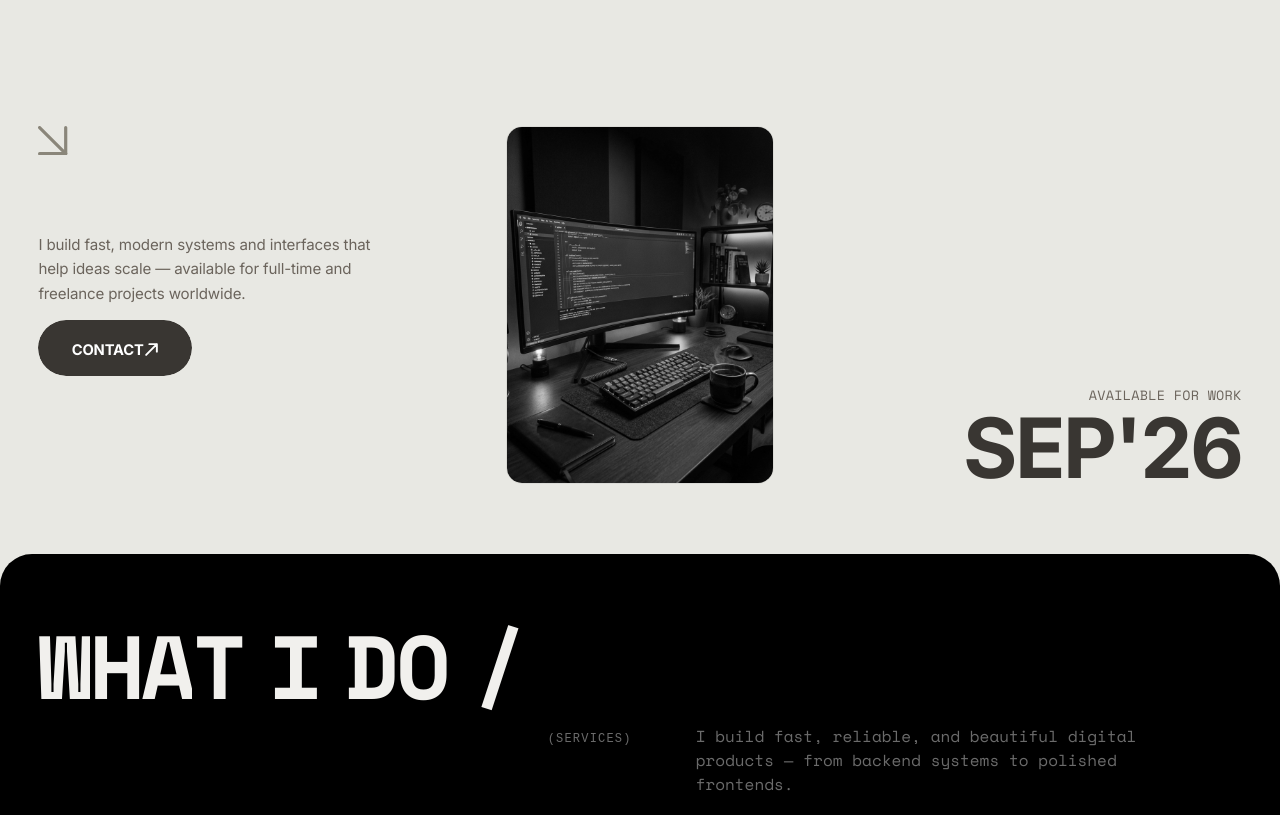
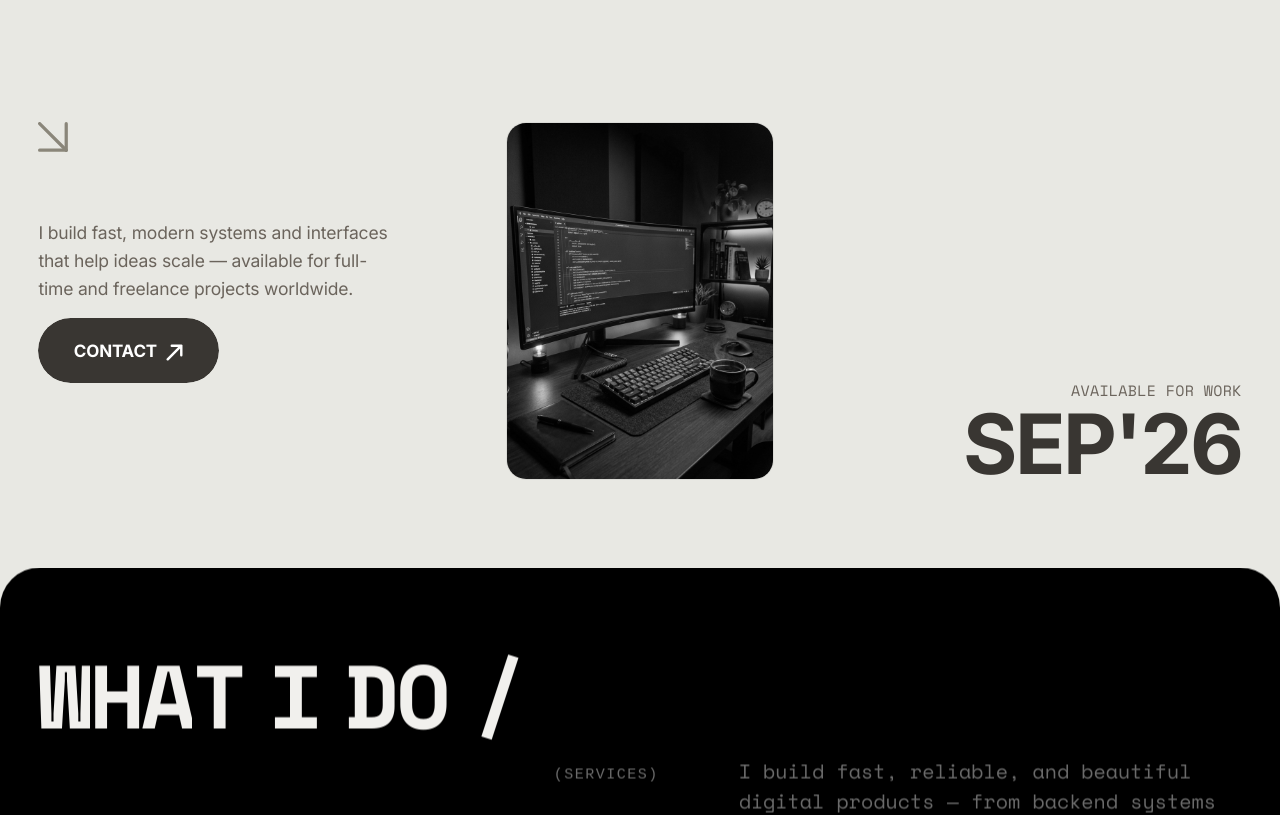
Before and after one commit to GOTENKS48/portfolio, a Next.js app: page / in a window 1280 px wide. Shown: the part 300-1115 px from the top of the page. Built offline with nearby package versions, Linux system fonts and the light colour scheme; a web font is replaced by a local one.

Commit message:
Update website scaling

```diff
--- a/app/globals.css
+++ b/app/globals.css
@@ -117,7 +117,7 @@
 }
 
 html {
-  font-size: 16px;
+  font-size: 20px;
 }
 
 body {
@@ -133,7 +133,7 @@ body {
 /* ─── Custom Scrollbar ────────────────────────────────────────────────────── */
 
 ::-webkit-scrollbar {
-  width: 4px;
+  width: 5px;
 }
 
 ::-webkit-scrollbar-track {
@@ -142,7 +142,7 @@ body {
 
 ::-webkit-scrollbar-thumb {
   background: var(--color-muted);
-  border-radius: 2px;
+  border-radius: 2.5px;
 }
 
 /* Hide scrollbar for horizontal scroll containers */
@@ -216,7 +216,7 @@ body {
   }
 
   50% {
-    box-shadow: 0 0 0 6px rgba(34, 197, 94, 0);
+    box-shadow: 0 0 0 7.5px rgba(34, 197, 94, 0);
   }
 }
 
@@ -287,7 +287,7 @@ body {
 
 .nav-link:hover {
   color: var(--color-text-muted);
-  transform: translateX(8px);
+  transform: translateX(10px);
 }
 
 /* Cursor follower */
@@ -295,12 +295,12 @@ body {
   position: fixed;
   left: 0;
   top: 0;
-  width: 76px;
-  height: 76px;
+  width: 95px;
+  height: 95px;
   border-radius: 50%;
   pointer-events: none;
   z-index: 50;
-  transform: translate(-6px, -6px);
+  transform: translate(-7.5px, -7.5px);
   transition: opacity 200ms ease, transform 200ms cubic-bezier(0.2, 0, 0.2, 1);
   mix-blend-mode: difference;
 }
@@ -314,8 +314,8 @@ body {
 }
 
 .project-card-link:focus-visible {
-  outline: 2px solid rgba(255, 255, 255, 0.4);
-  outline-offset: 6px;
+  outline: 2.5px solid rgba(255, 255, 255, 0.4);
+  outline-offset: 7.5px;
   border-radius: 1rem;
 }
 
@@ -328,8 +328,8 @@ body {
 
 /* Available dot */
 .available-dot {
-  width: 8px;
-  height: 8px;
+  width: 10px;
+  height: 10px;
   border-radius: 50%;
   background: #22c55e;
   animation: available-pulse 2s ease infinite;
@@ -363,7 +363,7 @@ body {
 /* Project card */
 .project-card {
   flex-shrink: 0;
-  width: min(85vw, 900px);
+  width: min(85vw, 1125px);
   background: #111111;
   border-radius: 1.25rem;
   overflow: hidden;
--- a/components/ContactReveal.tsx
+++ b/components/ContactReveal.tsx
@@ -29,11 +29,11 @@ export default function ContactReveal({ children }: ContactRevealProps) {
       const isDesktop = vw >= 1024
       const isTablet = vw >= 768 && vw < 1024
       return {
-        overlap: isDesktop ? 335 : isTablet ? 280 : 230,
-        gap: isDesktop ? 36 : isTablet ? 32 : 28,
+        overlap: isDesktop ? 419 : isTablet ? 350 : 288,
+        gap: isDesktop ? 45 : isTablet ? 40 : 35,
       }
     }
-    return { overlap: 335, gap: 36 }
+    return { overlap: 419, gap: 45 }
   })
 
   useEffect(() => {
@@ -52,13 +52,13 @@ export default function ContactReveal({ children }: ContactRevealProps) {
         const motionRect = motionEl.getBoundingClientRect()
         const h2Rect = h2.getBoundingClientRect()
         // Line 1 ("LET'S MAKE") bottom divider + radius compensation + extra tuck
-        const lineDivider = h2Rect.top + h2Rect.height * 0.52 + 135
-        measuredOverlap = Math.round(Math.max(200, lineDivider - motionRect.top))
+        const lineDivider = h2Rect.top + h2Rect.height * 0.52 + 169
+        measuredOverlap = Math.round(Math.max(250, lineDivider - motionRect.top))
       } else {
-        measuredOverlap = Math.round(Math.min(Math.max(240, vw * 0.25), 420))
+        measuredOverlap = Math.round(Math.min(Math.max(300, vw * 0.25), 525))
       }
 
-      const measuredGap = Math.round(Math.min(Math.max(28, vw * 0.025), 40))
+      const measuredGap = Math.round(Math.min(Math.max(35, vw * 0.025), 50))
       setMetrics((prev) => {
         if (Math.abs(prev.overlap - measuredOverlap) > 4 || Math.abs(prev.gap - measuredGap) > 2) {
           return { overlap: measuredOverlap, gap: measuredGap }
--- a/components/ContactSection.tsx
+++ b/components/ContactSection.tsx
@@ -28,7 +28,7 @@ const socialLinks = [
 
 export default function ContactSection() {
   const ref = useRef(null)
-  const inView = useInView(ref, { once: true, margin: '-80px' })
+  const inView = useInView(ref, { once: true, margin: '-100px' })
   const [form, setForm] = useState({ name: '', email: '', message: '' })
   const [status, setStatus] = useState<'idle' | 'sending' | 'sent'>('idle')
   const [mounted, setMounted] = useState(false)
@@ -256,7 +256,7 @@ export default function ContactSection() {
         <div className="content-width">
           <div className="grid grid-cols-1 md:grid-cols-2 gap-y-12 md:gap-x-0 w-full">
             {/* Left: Menu — underline increases till Socials */}
-            <div className="w-full max-w-[200px] md:max-w-none md:pr-10">
+            <div className="w-full max-w-[250px] md:max-w-none md:pr-10">
               <h4
                 className="font-bold text-sm mb-4 pb-3"
                 style={{
@@ -266,7 +266,7 @@ export default function ContactSection() {
               >
                 Menu
               </h4>
-              <ul className="space-y-2.5 max-w-[200px]">
+              <ul className="space-y-2.5 max-w-[250px]">
                 {menuLinks.map((link) => (
                   <li key={link.label}>
                     <a
@@ -297,7 +297,7 @@ export default function ContactSection() {
             </div>
 
             {/* Middle: Socials — starting point is in the middle of the contact card */}
-            <div className="w-full max-w-[200px]">
+            <div className="w-full max-w-[250px]">
               <h4
                 className="font-bold text-sm mb-4 pb-3"
                 style={{
@@ -342,7 +342,7 @@ export default function ContactSection() {
             {/* In between at the bottom: Local Time — stacked on top of actual time */}
             <div className="flex flex-col items-center justify-center gap-0.5 text-center font-mono order-1 md:order-2">
               <span
-                className="text-[10px] uppercase tracking-wider"
+                className="text-[12.5px] uppercase tracking-wider"
                 style={{ color: 'rgba(20, 20, 20, 0.5)' }}
               >
                 LOCAL TIME
--- a/components/HeroSection.tsx
+++ b/components/HeroSection.tsx
@@ -344,7 +344,7 @@ export default function HeroSection({ triggerReveal = false, isScrolled = false
 
               {/* ── Left Column: Arrow at top edge, Bio & Contact centered in middle of image height ── */}
               <div
-                className="hero-left relative flex flex-col justify-center order-2 md:order-none md:h-[clamp(260px,min(28vw,53.33vh),393.33px)]"
+                className="hero-left relative flex flex-col justify-center order-2 md:order-none md:h-[clamp(325px,min(28vw,53.33vh),491.66px)]"
                 style={{ gap: 'clamp(1rem, 2vh, 1.75rem)' }}
               >
                 {/* ↘ Arrow icon — top-aligned flush with hero image top edge */}
@@ -356,8 +356,8 @@ export default function HeroSection({ triggerReveal = false, isScrolled = false
                 >
                   <svg
                     style={{
-                      width: 'clamp(24px, 2.3vw, 36px)',
-                      height: 'clamp(24px, 2.3vw, 36px)',
+                      width: 'clamp(30px, 2.3vw, 45px)',
+                      height: 'clamp(30px, 2.3vw, 45px)',
                       display: 'block',
                     }}
                     viewBox="6.9 6.9 20.3 20.3"
@@ -384,7 +384,7 @@ export default function HeroSection({ triggerReveal = false, isScrolled = false
                         color: '#6B645C',
                         lineHeight: 1.6,
                         letterSpacing: '-0.01em',
-                        maxWidth: 'clamp(280px, 26vw, 420px)',
+                        maxWidth: 'clamp(350px, 26vw, 525px)',
                       }}
                     >
                       I build fast, modern systems and interfaces that help ideas scale —
@@ -420,8 +420,8 @@ export default function HeroSection({ triggerReveal = false, isScrolled = false
                           display: 'inline-flex',
                           alignItems: 'center',
                           justifyContent: 'center',
-                          width: 'clamp(145px, 12vw, 190px)',
-                          height: 'clamp(52px, 4.4vw, 68px)',
+                          width: 'clamp(181px, 12vw, 238px)',
+                          height: 'clamp(65px, 4.4vw, 85px)',
                           borderRadius: '999px',
                           background: '#393632',
                           color: '#ffffff',
@@ -455,22 +455,22 @@ export default function HeroSection({ triggerReveal = false, isScrolled = false
                         <span className="relative z-10 block overflow-hidden h-[1.3em]">
                           {/* Base Layer */}
                           <motion.span
-                            className="flex items-center gap-[clamp(6px, 0.6vw, 8px)]"
+                            className="flex items-center gap-[clamp(8px,0.6vw,10px)]"
                             style={{ y: textBaseY }}
                           >
                             <span>CONTACT</span>
-                            <svg width="15" height="15" viewBox="0 0 14 14" fill="none" aria-hidden="true">
+                            <svg width="19" height="19" viewBox="0 0 14 14" fill="none" aria-hidden="true">
                               <path d="M2 12L12 2M12 2H5M12 2V9" stroke="white" strokeWidth="1.8" strokeLinecap="round" strokeLinejoin="round" />
                             </svg>
                           </motion.span>
 
                           {/* Hover Layer */}
                           <motion.span
-                            className="absolute top-0 left-0 flex items-center gap-[clamp(6px, 0.6vw, 8px)]"
+                            className="absolute top-0 left-0 flex items-center gap-[clamp(8px,0.6vw,10px)]"
                             style={{ y: textHoverY }}
                           >
                             <span>CONTACT</span>
-                            <svg width="15" height="15" viewBox="0 0 14 14" fill="none" aria-hidden="true">
+                            <svg width="19" height="19" viewBox="0 0 14 14" fill="none" aria-hidden="true">
                               <path d="M2 12L12 2M12 2H5M12 2V9" stroke="white" strokeWidth="1.8" strokeLinecap="round" strokeLinejoin="round" />
                             </svg>
                           </motion.span>
@@ -493,7 +493,7 @@ export default function HeroSection({ triggerReveal = false, isScrolled = false
                   animate={anim}
                   className="relative rounded-2xl overflow-hidden border border-black/[0.06]"
                   style={{
-                    width: 'clamp(195px, min(21vw, 40vh), 295px)',
+                    width: 'clamp(244px, min(21vw, 40vh), 369px)',
                     aspectRatio: '3 / 4',
                   }}
                 >
@@ -530,7 +530,7 @@ export default function HeroSection({ triggerReveal = false, isScrolled = false
                       fontWeight: 500,
                       letterSpacing: '0.02em',
                       color: '#6B645C',
-                      marginBottom: 'clamp(6px, 0.6vw, 10px)',
+                      marginBottom: 'clamp(8px, 0.6vw, 13px)',
                       textTransform: 'uppercase',
                       textAlign: 'right',
                     }}
--- a/components/Navbar.tsx
+++ b/components/Navbar.tsx
@@ -64,7 +64,7 @@ export default function Navbar({ isScrolled = false, showHamburger = false, trig
         className="fixed left-0 right-0 z-40 flex items-center"
         style={{
           top: 'clamp(1.25rem, 1.2rem + 0.3vi, 1.75rem)',
-          height: 'clamp(52px, 4.5vh, 60px)',
+          height: 'clamp(65px, 4.5vh, 75px)',
           paddingLeft: 'var(--page-px)',
           paddingRight: 'var(--page-px)',
           background: headerBg,
--- a/components/Preloader.tsx
+++ b/components/Preloader.tsx
@@ -1,6 +1,6 @@
 'use client'
 
-import { useEffect, useState, useRef } from 'react'
+import { useEffect, useLayoutEffect, useState, useRef } from 'react'
 import { motion, AnimatePresence } from 'framer-motion'
 
 interface PreloaderProps {
@@ -10,7 +10,7 @@ interface PreloaderProps {
 
 export default function Preloader({ onReveal70, onComplete }: PreloaderProps) {
   const [isMounted, setIsMounted] = useState(true)
-  const [height, setHeight] = useState(1000)
+  const [height, setHeight] = useState(4000)
 
   // Store callbacks in refs so the animation effect never re-runs due to
   // new inline arrow references created by parent re-renders (e.g. from scroll).
@@ -22,6 +22,12 @@ export default function Preloader({ onReveal70, onComplete }: PreloaderProps) {
   // This effect runs exactly once on mount — empty dependency array.
   // Callbacks are accessed via refs, so scroll-triggered re-renders in the
   // parent cannot restart the effect or skip the animation.
+  // Set correct height BEFORE the browser paints the first frame,
+  // so the curtain covers the full viewport on every resolution.
+  useLayoutEffect(() => {
+    setHeight(window.innerHeight + 375)
+  }, [])
+
   useEffect(() => {
     // Bypass preloader entirely on page reload / scroll restoration
     if (
@@ -34,8 +40,6 @@ export default function Preloader({ onReveal70, onComplete }: PreloaderProps) {
       setIsMounted(false)
       return
     }
-
-    setHeight(window.innerHeight + 300)
 
     // Curtain sweep: duration 3.5s, ease [0.16,1,0.3,1].
     // This ease is heavily front-loaded — the curtain rushes up in the first ~600ms,
--- a/components/ServicesSection.tsx
+++ b/components/ServicesSection.tsx
@@ -340,7 +340,7 @@ function ServiceItem({ service, index }: { service: typeof services[0]; index: n
         >
           {service.title}
         </h3>
-        <p className="text-sm leading-relaxed mb-8" style={{ color: '#6b6b6b', maxWidth: '520px' }}>
+        <p className="text-sm leading-relaxed mb-8" style={{ color: '#6b6b6b', maxWidth: '650px' }}>
           {service.description}
         </p>
 
@@ -354,7 +354,7 @@ function ServiceItem({ service, index }: { service: typeof services[0]; index: n
             >
               <span
                 className="flex-shrink-0 text-xs"
-                style={{ color: '#4a4a4a', fontFamily: 'monospace', minWidth: '24px' }}
+                style={{ color: '#4a4a4a', fontFamily: 'monospace', minWidth: '30px' }}
               >
                 0{i + 1}
               </span>
--- a/components/SkillsSection.tsx
+++ b/components/SkillsSection.tsx
@@ -183,7 +183,7 @@ export default function SkillsSection() {
   const sectionRef = useRef<HTMLElement>(null)
   const panelRef = useRef<HTMLDivElement>(null)
   const skillsHeadingRef = useRef<HTMLHeadingElement>(null)
-  const inView = useInView(sectionRef, { once: true, margin: '0px 0px -40px 0px' })
+  const inView = useInView(sectionRef, { once: true, margin: '0px 0px -50px 0px' })
 
   useEffect(() => {
     if (typeof window === 'undefined') return
@@ -199,7 +199,7 @@ export default function SkillsSection() {
     const tl = gsap.timeline({
       scrollTrigger: {
         trigger: skillsHeading,
-        start: 'top 100px',
+        start: 'top 125px',
         endTrigger: section,
         end: 'bottom top',
         scrub: true,
@@ -367,9 +367,9 @@ export default function SkillsSection() {
           {/* Left Column: Narrow Image */}
           <div className="w-full flex justify-start">
             <div
-              className="relative rounded-2xl overflow-hidden w-full max-w-[290px] sm:max-w-[320px] mx-auto lg:mx-0 flex-shrink-0"
+              className="relative rounded-2xl overflow-hidden w-full max-w-[362px] sm:max-w-[400px] mx-auto lg:mx-0 flex-shrink-0"
               style={{
-                height: '370px',
+                height: '462.5px',
                 background: '#1a1a1a',
               }}
             >
@@ -378,7 +378,7 @@ export default function SkillsSection() {
                 alt="Jitendra Kumar"
                 fill
                 className="object-cover grayscale hover:grayscale-0 transition-all duration-700"
-                sizes="(max-width: 1024px) 290px, 320px"
+                sizes="(max-width: 1024px) 362px, 400px"
               />
             </div>
           </div>
@@ -411,7 +411,7 @@ export default function SkillsSection() {
               </div>
 
               {/* Right: paragraph matching skill elements font size (text-sm), narrowed */}
-              <div className="space-y-3 max-w-[420px]">
+              <div className="space-y-3 max-w-[525px]">
                 <p
                   className="text-sm font-normal leading-relaxed"
                   style={{ color: '#a1a1a1' }}
--- a/components/WorksSection.tsx
+++ b/components/WorksSection.tsx
@@ -295,7 +295,7 @@ export default function WorksSection() {
         {/* Subrow: (PROJECTS) matching project card left edge, with text positioned close alongside */}
         <div
           className="mt-6 sm:mt-8 ml-auto flex flex-col sm:flex-row sm:items-baseline gap-6 sm:gap-10 lg:gap-12"
-          style={{ width: 'min(840px, 68vw)' }}
+          style={{ width: 'min(1050px, 68vw)' }}
         >
           <div style={{ overflow: 'hidden' }} className="flex-shrink-0 px-0.5">
             <motion.span
@@ -325,7 +325,7 @@ export default function WorksSection() {
         <div
           className="sticky flex-shrink-0 select-none z-20 self-start"
           style={{
-            top: 'clamp(12px, 2vh, 24px)', // Closer to top
+            top: 'clamp(15px, 2vh, 30px)', // Closer to top
             width: 'auto',
           }}
         >
@@ -395,7 +395,7 @@ export default function WorksSection() {
         <div
           className="flex flex-col gap-28 sm:gap-36 lg:gap-44"
           style={{
-            width: 'min(840px, 68vw)',
+            width: 'min(1050px, 68vw)',
           }}
         >
           {projects.map((project, idx) => (
@@ -424,7 +424,7 @@ export default function WorksSection() {
 function ProjectCard({ project }: { project: typeof projects[0] }) {
   const infoRowRef = useRef<HTMLDivElement>(null)
   const isInfoInView = useInView(infoRowRef, {
-    margin: '0px 0px -30px 0px',
+    margin: '0px 0px -37.5px 0px',
     amount: 'some',
   })
 
@@ -471,7 +471,7 @@ function ProjectCard({ project }: { project: typeof projects[0] }) {
       <div
         className="relative w-full rounded-2xl overflow-hidden shadow-2xl"
         style={{
-          height: 'clamp(600px, 75vw, 920px)',
+          height: 'clamp(750px, 75vw, 1150px)',
           background: '#1a1a1a',
         }}
       >
@@ -480,7 +480,7 @@ function ProjectCard({ project }: { project: typeof projects[0] }) {
           alt={project.title}
           fill
           className="object-cover transition-transform duration-700 ease-out group-hover:scale-105"
-          sizes="(max-width: 768px) 90vw, 840px"
+          sizes="(max-width: 768px) 90vw, 1050px"
           priority={project.id <= 2}
         />
       </div>
--- a/components/ui/CursorFollower.tsx
+++ b/components/ui/CursorFollower.tsx
@@ -129,8 +129,8 @@ export function CursorFollowerElement({
       style={{
         opacity: isVisible ? 1 : 0,
         transform: isVisible
-          ? 'translate(-6px, -6px) scale(1)'
-          : 'translate(-6px, -6px) scale(0.6)',
+          ? 'translate(-7.5px, -7.5px) scale(1)'
+          : 'translate(-7.5px, -7.5px) scale(0.6)',
       }}
     >
       <svg
```
Also changed, not shown: app/page.tsx (+7 -7 lines), components/NavOverlay.tsx (+17 -17 lines).
